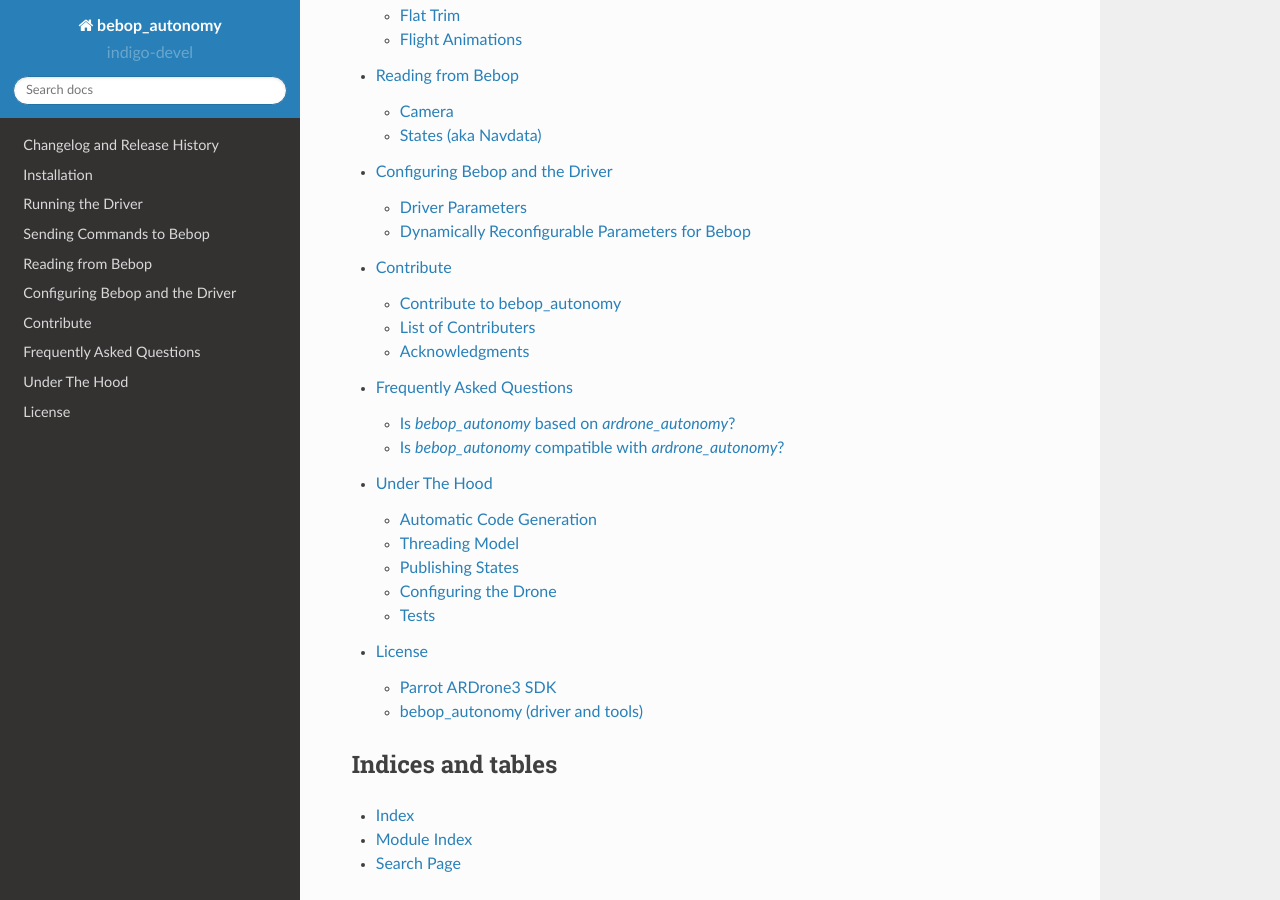
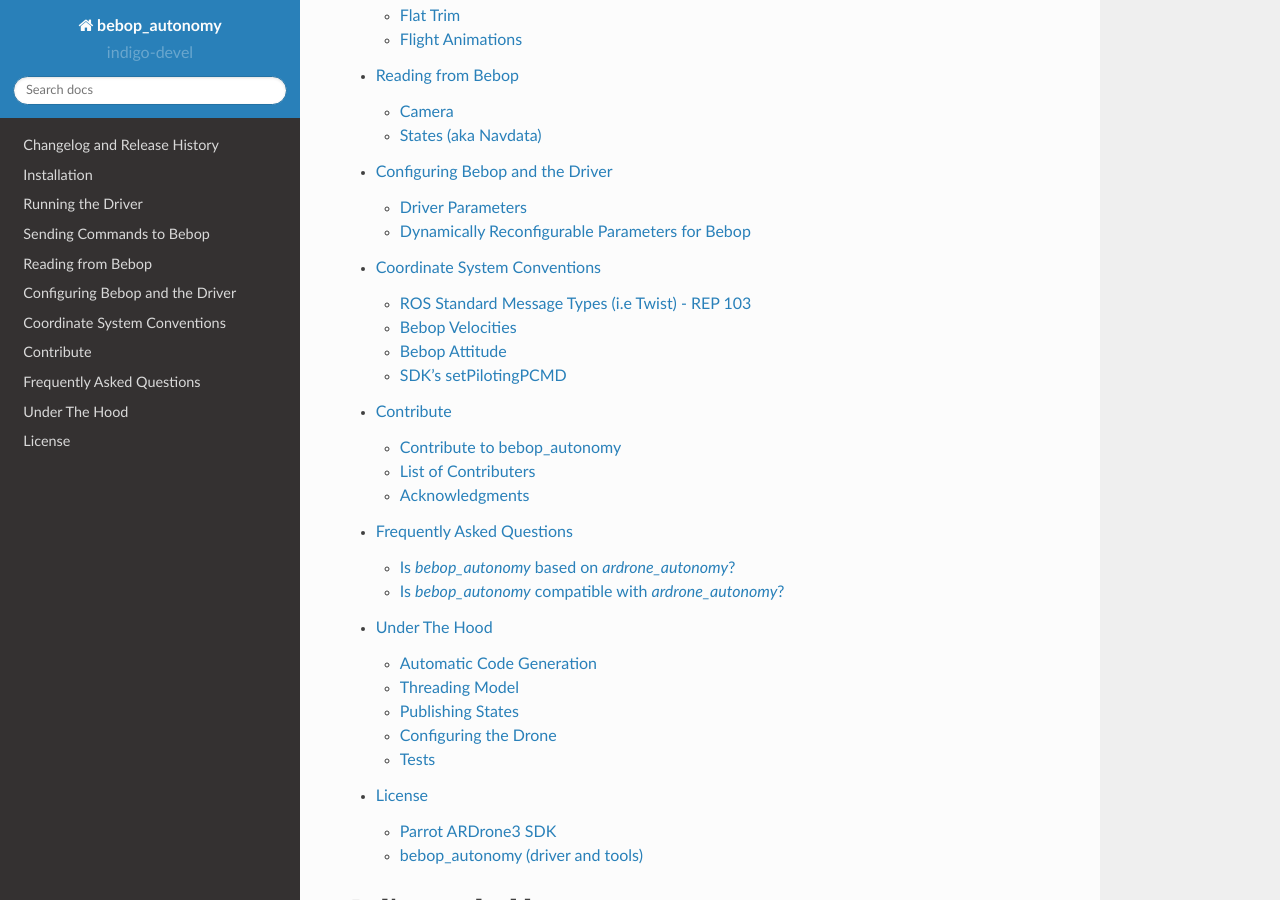
Before and after one commit to AutonomyLab/bebop_autonomy, a Sphinx documentation site: the page built from docs/index.rst, in a window 1280 px wide and 900 px high, scrolled down 1503 px. Built offline with Sphinx 7.4.7 and the Read the Docs theme 2.0.0, drawn with Linux system fonts in a browser that asks for light colours.

Commit message:
Add FOV and Coordinate frames to docs

```diff
--- /dev/null
+++ b/docs/coordinates.rst
@@ -0,0 +1,34 @@
+*****************************
+Coordinate System Conventions
+*****************************
+
+ROS Standard Message Types (i.e Twist) - REP 103
+================================================
+
++x    forward
++y    left
++z    up
++yaw  CCW
+
+Bebop Velocities
+================
+
++x    East
++y    South
++z    Down
+
+Bebop Attitude
+==============
+
++x    forward
++y    right
++z    down
++yaw  CW
+
+SDK's setPilotingPCMD
+=====================
+
++roll   right
++pitch  forward
++gaz    up
++yaw    CW
--- a/docs/index.rst
+++ b/docs/index.rst
@@ -47,6 +47,7 @@ Table of Contents
   piloting
   reading
   configuration
+  coordinates
   contribute
   FAQ
   dev
--- a/docs/piloting.rst
+++ b/docs/piloting.rst
@@ -54,7 +54,7 @@ Acceptable range for all fields are ``[-1..1]``. The drone executes the last rec
 Moving the Virtual Camera
 =========================
 
-To move Bebop's virtual camera, publish a message of type `geometry_msgs/Twist <http://docs.ros.org/api/geometry_msgs/html/msg/Twist.html>`_ to `camera_control` topic. ``angular.y`` and ``angular.z`` fields of this message set **absolute** tilt and pan of the camera in **degrees** respectively.
+To move Bebop's virtual camera, publish a message of type `geometry_msgs/Twist <http://docs.ros.org/api/geometry_msgs/html/msg/Twist.html>`_ to `camera_control` topic. ``angular.y`` and ``angular.z`` fields of this message set **absolute** tilt and pan of the camera in **degrees** respectively. The field of view of this virtual camera (based on our measurements) is ~80 (horizontal) and ~50 (vertical) degrees.
 
 .. warning:: The API for this command is not stable. We plan to use ``JointState`` message in feature versions.
 
--- a/docs/reading.rst
+++ b/docs/reading.rst
@@ -5,7 +5,7 @@ Reading from Bebop
 Camera
 ======
 
-The video stream from Bebop's front camera is published on ``image_raw`` topic as ``sensor_msgs/Image`` messages. *bebop_driver* complies with ROS camera interface specifications and publishes camera information and calibration data to ``camera_info`` topic. Due to limitations in Parrot's ARDroneSDK3, the quality of video stream is limited to **640 x 368 @ 30 Hz**.
+The video stream from Bebop's front camera is published on ``image_raw`` topic as ``sensor_msgs/Image`` messages. *bebop_driver* complies with ROS camera interface specifications and publishes camera information and calibration data to ``camera_info`` topic. Due to limitations in Parrot's ARDroneSDK3, the quality of video stream is limited to **640 x 368 @ 30 Hz**. The field of view of this virtual camera (based on our measurements) is ~80 (horizontal) and ~50 (vertical) degrees.
 
 To set the location of camera calibration data, please check this page: :doc:`configuration`. Since v0.4, the package ships with a default camera caliberation file located at ``bebop_driver/data/bebop_front_calib.yaml``. Both default node/nodelet launch files, load this file when executing the driver.
 
```
